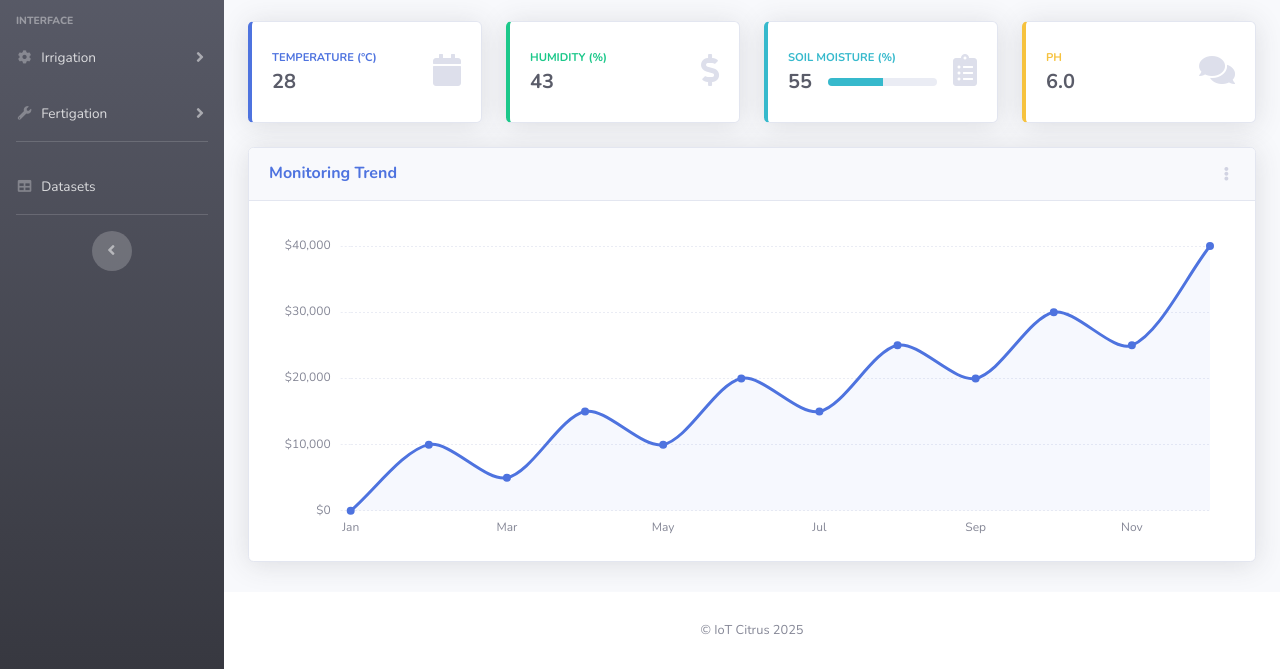
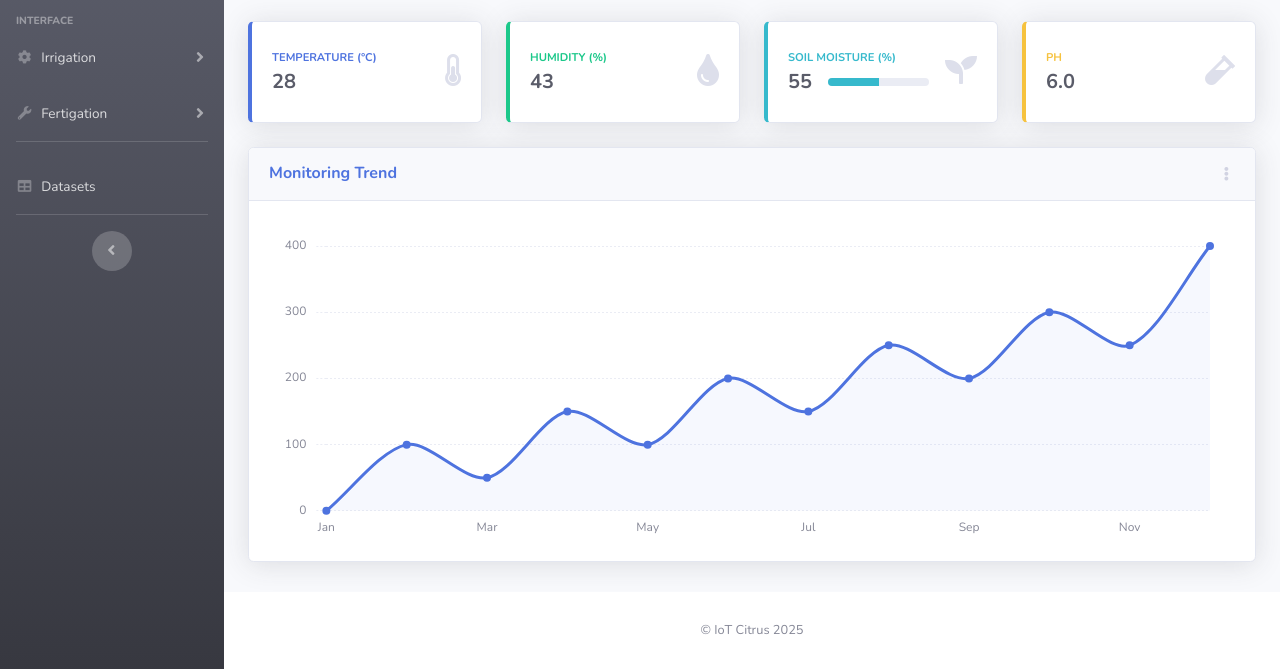
Before and after one commit to irchamali/dashboard-iot, a plain HTML site: page index.html in a window 1280 px wide. Shown: the part 131-800 px from the top of the page. Drawn offline with nearby package versions, Linux system fonts and the light colour scheme.

Commit message:
Update html and js

```diff
--- a/assets/js/demo/chart-area-demo.js
+++ b/assets/js/demo/chart-area-demo.js
@@ -46,7 +46,7 @@ var myLineChart = new Chart(ctx, {
       pointHoverBorderColor: "rgba(78, 115, 223, 1)",
       pointHitRadius: 10,
       pointBorderWidth: 2,
-      data: [0, 10000, 5000, 15000, 10000, 20000, 15000, 25000, 20000, 30000, 25000, 40000],
+      data: [0, 100, 50, 150, 100, 200, 150, 250, 200, 300, 250, 400],
     }],
   },
   options: {
@@ -78,7 +78,7 @@ var myLineChart = new Chart(ctx, {
           padding: 10,
           // Include a dollar sign in the ticks
           callback: function(value, index, values) {
-            return '$' + number_format(value);
+            return '' + number_format(value);
           }
         },
         gridLines: {
--- a/index.html
+++ b/index.html
@@ -222,7 +222,7 @@
                                             <div class="h5 mb-0 font-weight-bold text-gray-800">28</div>
                                         </div>
                                         <div class="col-auto">
-                                            <i class="fas fa-calendar fa-2x text-gray-300"></i>
+                                            <i class="fas fa-thermometer-half fa-2x text-gray-300"></i>
                                         </div>
                                     </div>
                                 </div>
@@ -240,7 +240,7 @@
                                             <div class="h5 mb-0 font-weight-bold text-gray-800">43</div>
                                         </div>
                                         <div class="col-auto">
-                                            <i class="fas fa-dollar-sign fa-2x text-gray-300"></i>
+                                            <i class="fas fa-tint fa-2x text-gray-300"></i>
                                         </div>
                                     </div>
                                 </div>
@@ -269,7 +269,7 @@
                                             </div>
                                         </div>
                                         <div class="col-auto">
-                                            <i class="fas fa-clipboard-list fa-2x text-gray-300"></i>
+                                            <i class="fas fa-seedling fa-2x text-gray-300"></i>
                                         </div>
                                     </div>
                                 </div>
@@ -287,7 +287,7 @@
                                             <div class="h5 mb-0 font-weight-bold text-gray-800">6.0</div>
                                         </div>
                                         <div class="col-auto">
-                                            <i class="fas fa-comments fa-2x text-gray-300"></i>
+                                            <i class="fas fa-vial fa-2x text-gray-300"></i>
                                         </div>
                                     </div>
                                 </div>
```
